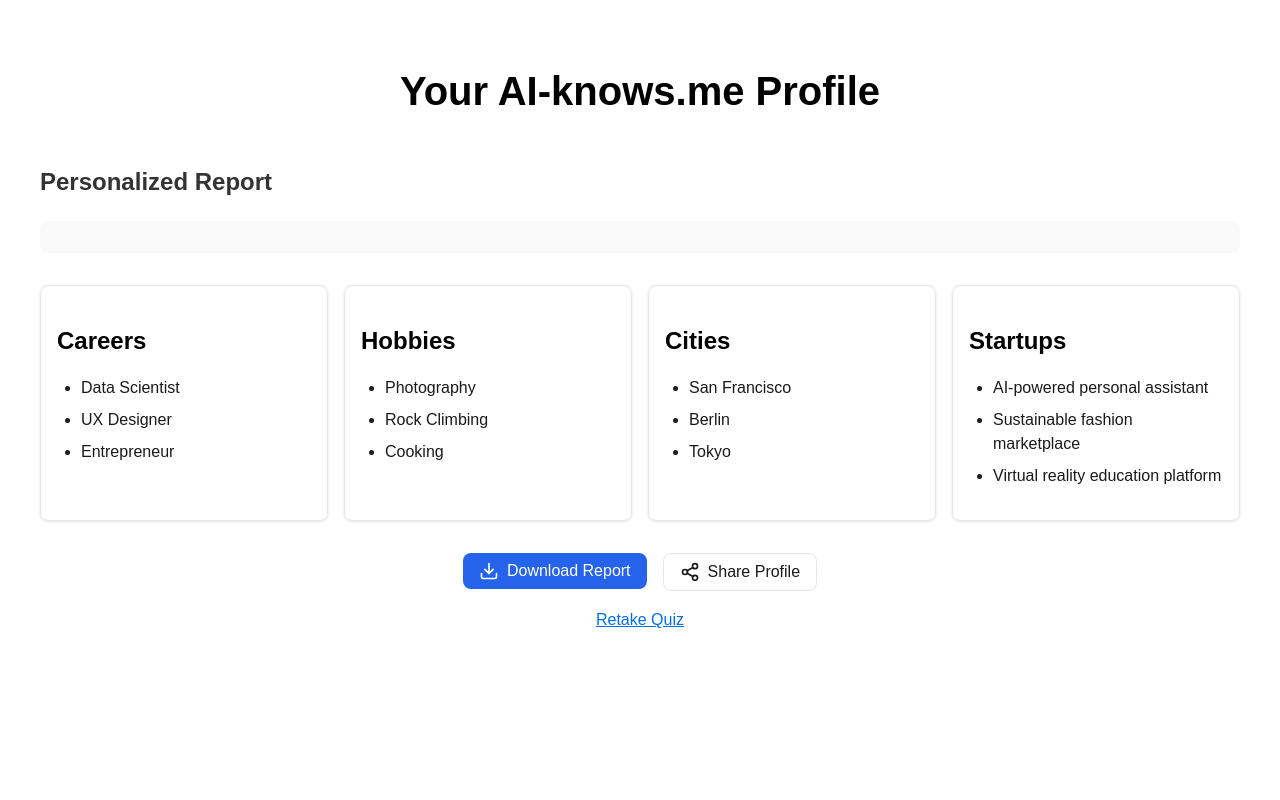
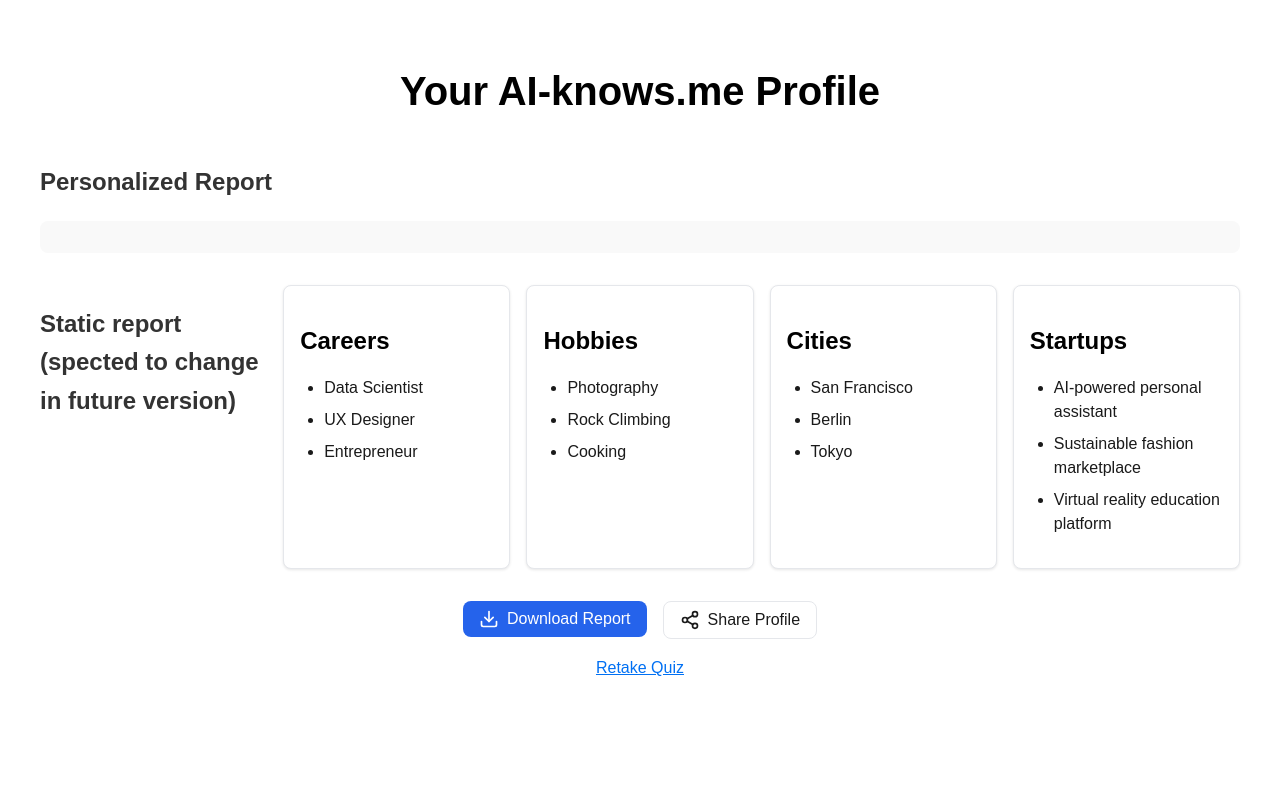
Before and after one commit to 321david123/AIknows, a Next.js app in the folder frontend/: page /profile in a window 1280 px wide. Shown: the top 800 px of the page. Built offline with nearby package versions, Linux system fonts and the light colour scheme; no server answers.

Commit message:
Final version

```diff
--- a/frontend/components/ProfileScreen.tsx
+++ b/frontend/components/ProfileScreen.tsx
@@ -90,6 +90,7 @@ export default function ProfileScreen() {
           gap: "1rem",
         }}
       >
+          <h2>Static report (spected to change in future version)</h2>
         <motion.div
           initial={{ opacity: 0, y: 20 }}
           animate={{ opacity: 1, y: 0 }}
```
